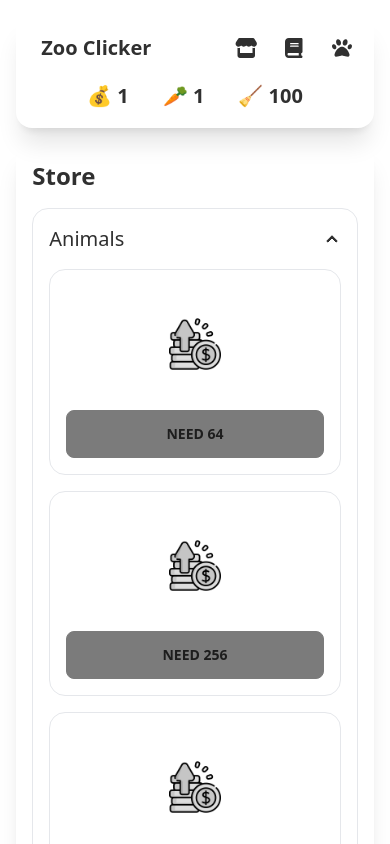
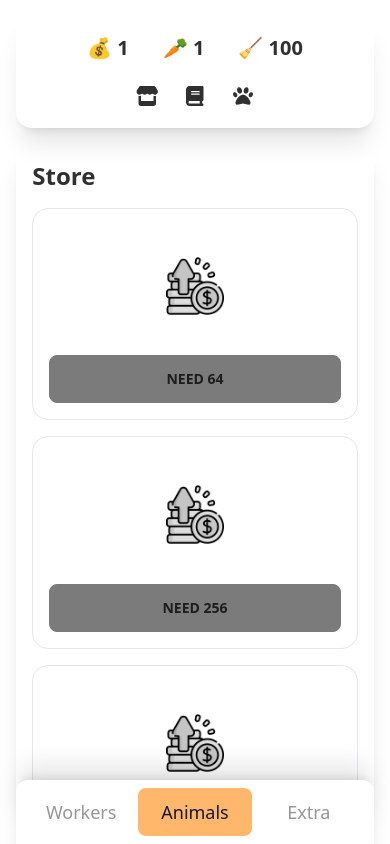
Before and after one commit to lulliz/zooclicker, a Vue app: page /store in a window 390 px wide. Shown: the top 844 px of the page. Built offline with nearby package versions, Linux system fonts and the light colour scheme.

Commit message:
redesign Store

```diff
--- a/src/App.vue
+++ b/src/App.vue
@@ -1,18 +1,18 @@
 <template>
   <div class="bg-base-100 w-11/12 xl:w-3/4 m-auto">
     <header class="sticky top-0 z-30">
-      <div class="grid grid-cols-1 md:grid-cols-3 md:justify-items-center navbar bg-base-100 shadow-xl rounded-box mt-4">
-        <div class="col-span-1">
+      <div class="grid justify-items-center grid-cols-1 md:grid-cols-3 navbar bg-base-100 shadow-xl rounded-box mt-4">
+        <div class="hidden md:block col-span-1">
           <a class="btn btn-ghost normal-case text-xl">Zoo Clicker</a>
         </div>
-        <div v-if="route.path != '/'" class="col-span-2 md:col-span-1 order-3 md:order-2 justify-center">
+        <div v-if="route.path != '/'" class="justify-center">
           <a class="btn btn-ghost normal-case text-xl">💰 {{ numberConverter(budget.money) }}</a>
           <!-- <a class="btn btn-ghost normal-case text-xl">🦊 {{ numberConverter(budget.animalsPurchased) }}</a> -->
           <a class="btn btn-ghost normal-case text-xl">🥕 {{ numberConverter(budget.foodCollected) }}</a>
           <a class="btn btn-ghost normal-case text-xl">🧹 {{ numberConverter(budget.clean) }}</a>
         </div>
         <div v-if="route.path == '/'"></div>
-        <div class="col-span-1 order-2 md:order-3">
+        <div class="">
           <RouterLink to="/store" class="btn btn-square btn-ghost text-xl">
             <font-awesome-icon icon="store" />
           </RouterLink>
--- a/src/views/Store.vue
+++ b/src/views/Store.vue
@@ -1,38 +1,23 @@
 <template>
   <div class="store bg-base-100 shadow-xl rounded-box mt-4 p-4 md:p-8">
     <h1 class="text-2xl font-bold mb-4">Store</h1>
-    <div class="collapse collapse-arrow bg-base-100 mb-4 border">
-      <input type="radio" name="my-accordion-1" checked="checked" />
-      <div class="collapse-title text-xl font-medium">
-        Animals
-      </div>
-      <div class="collapse-content">
-        <div class="grid gap-4 grid-cols-1 md:grid-cols-2 xl:grid-cols-3">
-          <Animalcard v-for="(animal, animalIndex) in animalStore.animals" :key="animalIndex" :animal=animal></Animalcard>
-        </div>
-      </div>
+    <div
+      class="tabs tabs-boxed w-11/12 md:w-full xl:w-1/3 m-auto bg-base-100 p-2 md:border rounded-xl md:mb-4 fixed bottom-0 right-0 left-0 md:relative z-20">
+      <a @click="changeTab(0)" class="tab tab-lg cursor-pointer w-1/3"
+        :class="currentTab == 0 ? 'tab-active' : ''">Workers</a>
+      <a @click="changeTab(1)" class="tab tab-lg cursor-pointer w-1/3"
+        :class="currentTab == 1 ? 'tab-active' : ''">Animals</a>
+      <a @click="changeTab(2)" class="tab tab-lg cursor-pointer w-1/3"
+        :class="currentTab == 2 ? 'tab-active' : ''">Extra</a>
     </div>
-    <div class="collapse collapse-arrow bg-base-100 mb-4 border">
-      <input type="radio" name="my-accordion-1" />
-      <div class="collapse-title text-xl font-medium">
-        Workers
-      </div>
-      <div class="collapse-content">
-        <div class="grid gap-4 grid-cols-1 md:grid-cols-2 xl:grid-cols-4">
-          <Workercard v-for="(worker, workerIndex) in workersStore.workers" :key="workerIndex" :worker=worker></Workercard>
-        </div>
-      </div>
+    <div class="gap-4 grid-cols-1 md:grid-cols-2 xl:grid-cols-3" :class="currentTab == 1 ? 'grid' : 'hidden'">
+      <Animalcard v-for="(animal, animalIndex) in animalStore.animals" :key="animalIndex" :animal=animal></Animalcard>
     </div>
-    <div class="collapse collapse-arrow bg-base-100 mb-4 border">
-      <input type="radio" name="my-accordion-1" />
-      <div class="collapse-title text-xl font-medium">
-        Extra
-      </div>
-      <div class="collapse-content">
-        <div class="grid gap-4 grid-cols-1 md:grid-cols-2 xl:grid-cols-4">
-          <Extracard v-for="(extra, extraIndex) in extraStore.extra" :key="extraIndex" :extra=extra></Extracard>
-        </div>
-      </div>
+    <div class="gap-4 grid-cols-1 md:grid-cols-2 xl:grid-cols-4" :class="currentTab == 0 ? 'grid' : 'hidden'">
+      <Workercard v-for="(worker, workerIndex) in workersStore.workers" :key="workerIndex" :worker=worker></Workercard>
+    </div>
+    <div class="gap-4 grid-cols-1 md:grid-cols-2 xl:grid-cols-4" :class="currentTab == 2 ? 'grid' : 'hidden'">
+      <Extracard v-for="(extra, extraIndex) in extraStore.extra" :key="extraIndex" :extra=extra></Extracard>
     </div>
   </div>
 </template>
@@ -45,10 +30,27 @@ import { useAnimalsStore } from '@/stores/animals.js'
 import { useWorkersStore } from '@/stores/workers.js'
 import { useExtraStore } from '@/stores/extra.js'
 
+import { ref } from 'vue'
+
 const animalStore = useAnimalsStore()
 const workersStore = useWorkersStore()
 const extraStore = useExtraStore()
 
+
+const currentTab = ref(1)
+
+const changeTab = (index) => {
+  currentTab.value = index
+}
 </script>
 
-<style scoped></style>
+<style scoped>
+.tab-active {
+  background-color: hsl(var(--a)) !important;
+}
+
+@media screen and (max-width: 640px) {
+  .tabs {
+    box-shadow: 0 -20px 25px -5px rgb(0 0 0 / 0.1), 0 -8px 10px -6px rgb(0 0 0 / 0.1);
+  }
+}</style>
```
